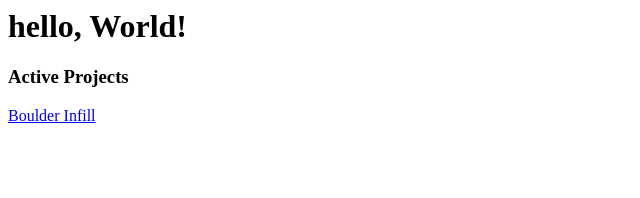
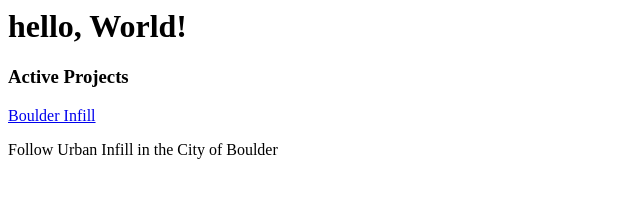
Before and after one commit to rimr/rimr.github.io, a plain HTML site: page index.html in a window 1280 px wide. Shown: the whole page, without its empty margins (0-640 px from the left). Drawn offline with Linux system fonts and the light colour scheme.

Commit message:
Update index.html

```diff
--- a/index.html
+++ b/index.html
@@ -5,6 +5,7 @@
 
     <h3> Active Projects </h1>
     <a href="http://rimr.github.io/BoulderInfill/">Boulder Infill</a>
+    <p>Follow Urban Infill in the City of Boulder</p>
 
 
   </div>
```
